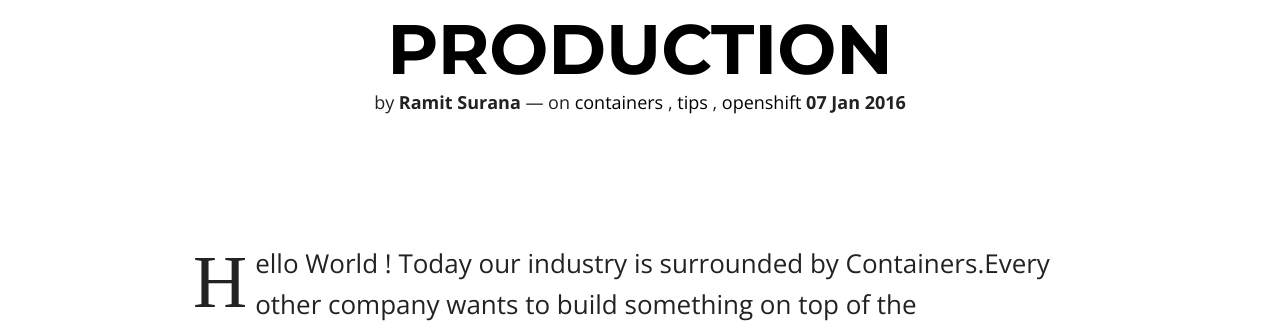
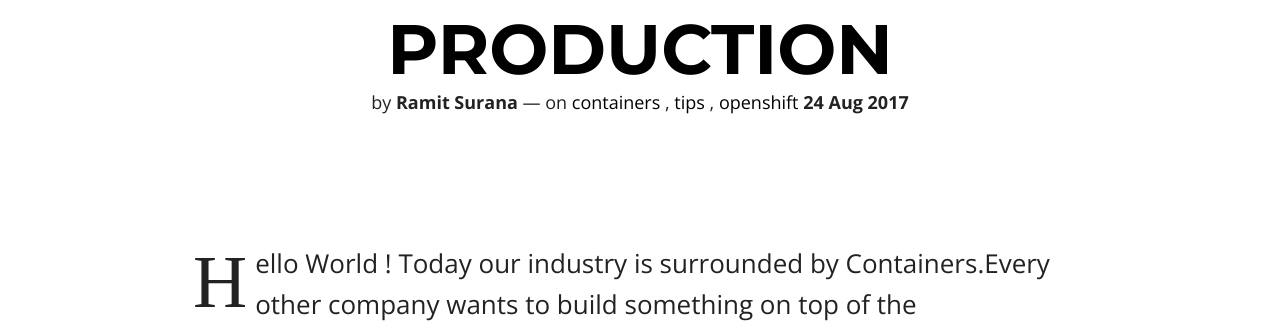
Before and after one commit to ramit05/myblog, a Jekyll site: the page built from _posts/2017-08-24-containers-production.md, in a window 1280 px wide and 900 px high. Shown: the part 286-609 px from the top of the window. Built offline with Jekyll 4.4.1, drawn with Linux system fonts in a browser that asks for light colours; nearby versions of some CDN libraries; comment, search, counter and statistics services are not loaded.

Commit message:
fixing date

```diff
--- a/_posts/2017-08-24-containers-production.md
+++ b/_posts/2017-08-24-containers-production.md
@@ -1,7 +1,7 @@
 ---
 layout: post
 title: "Containers in Production"
-date: 2016-01-07
+date: 2017-08-24
 author: Ramit Surana
 tags: containers tips openshift
 category: Introduction
```
